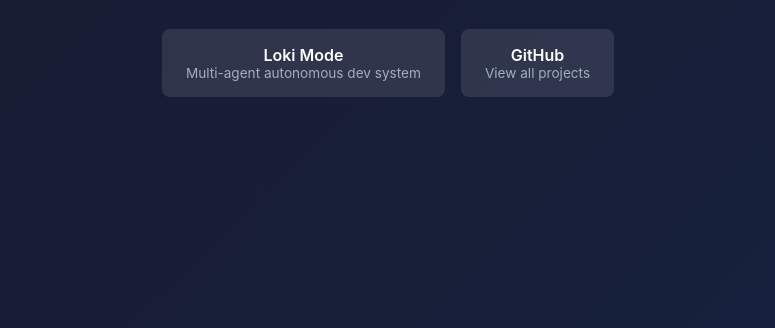
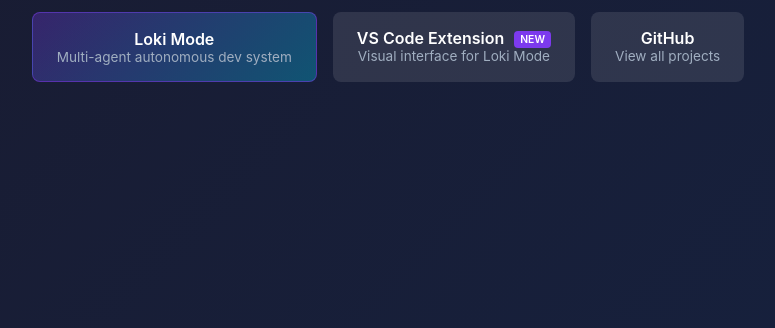
Before and after one commit to asklokesh/asklokesh.github.io, a plain HTML site: page index.html in a window 1280 px wide. Shown: the part 472-800 px from the top of the page, without its empty margins (252-1027 px from the left). Drawn offline with Linux system fonts and the light colour scheme.

Commit message:
feat: add VS Code extension link

```diff
--- a/index.html
+++ b/index.html
@@ -18,6 +18,7 @@
         .container {
             text-align: center;
             padding: 2rem;
+            max-width: 800px;
         }
         .logo {
             width: 120px;
@@ -42,6 +43,7 @@
             gap: 1rem;
             justify-content: center;
             flex-wrap: wrap;
+            margin-bottom: 2rem;
         }
         .project {
             background: rgba(255,255,255,0.1);
@@ -57,6 +59,20 @@
         }
         .project-name { font-weight: 600; }
         .project-desc { font-size: 0.85rem; color: #a0aec0; }
+        .featured {
+            background: linear-gradient(135deg, rgba(124,58,237,0.3), rgba(0,212,255,0.3));
+            border: 1px solid rgba(124,58,237,0.5);
+        }
+        .badge {
+            display: inline-block;
+            background: #7c3aed;
+            color: #fff;
+            font-size: 0.65rem;
+            padding: 2px 6px;
+            border-radius: 4px;
+            margin-left: 6px;
+            vertical-align: middle;
+        }
     </style>
 </head>
 <body>
@@ -65,9 +81,13 @@
         <h1>Lokesh</h1>
         <p class="tagline">Building autonomous development tools</p>
         <div class="projects">
-            <a href="https://github.com/asklokesh/loki-mode" class="project">
+            <a href="https://github.com/asklokesh/loki-mode" class="project featured">
                 <div class="project-name">Loki Mode</div>
                 <div class="project-desc">Multi-agent autonomous dev system</div>
+            </a>
+            <a href="https://marketplace.visualstudio.com/items?itemName=asklokesh.loki-mode" class="project">
+                <div class="project-name">VS Code Extension <span class="badge">NEW</span></div>
+                <div class="project-desc">Visual interface for Loki Mode</div>
             </a>
             <a href="https://github.com/asklokesh" class="project">
                 <div class="project-name">GitHub</div>
```
